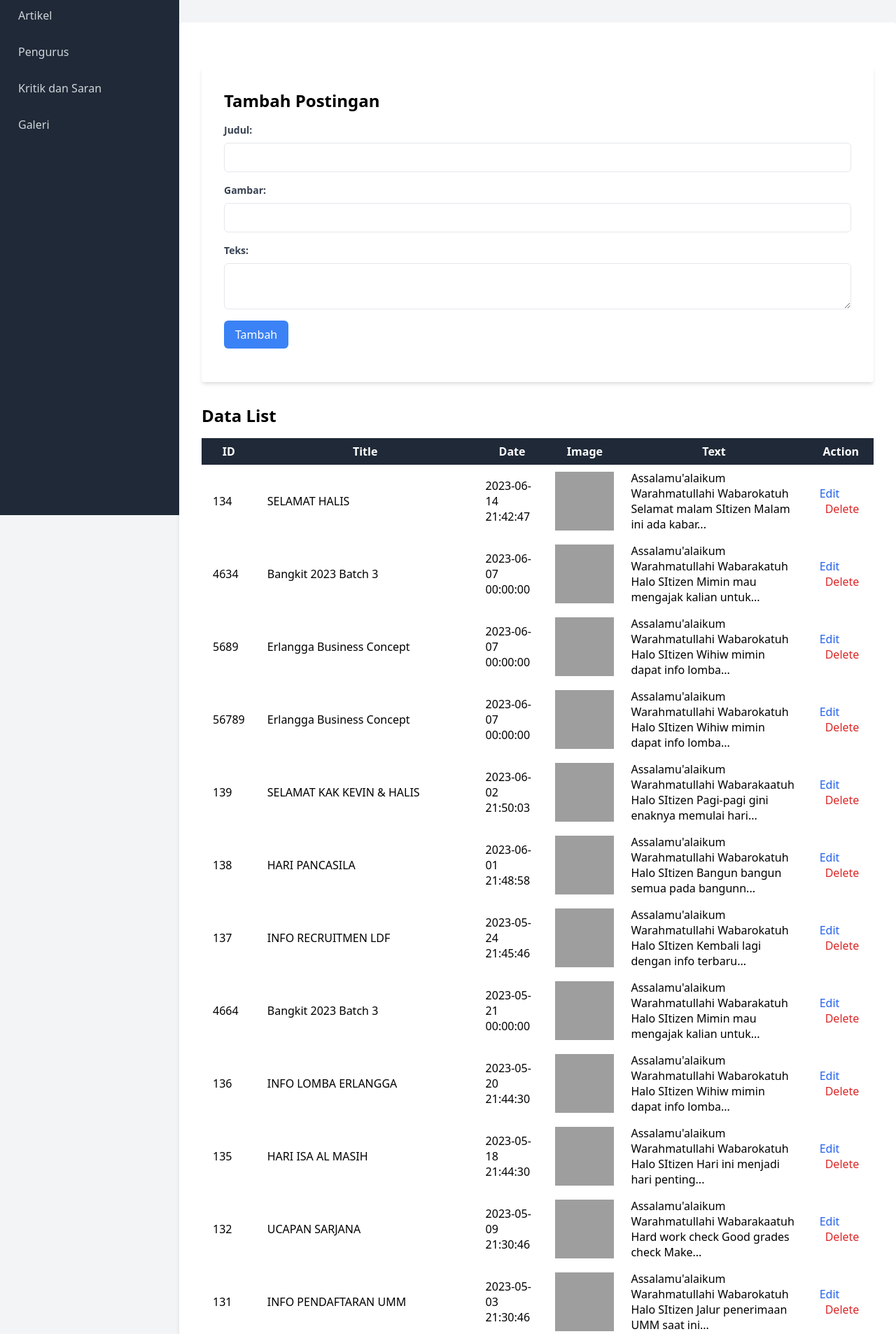
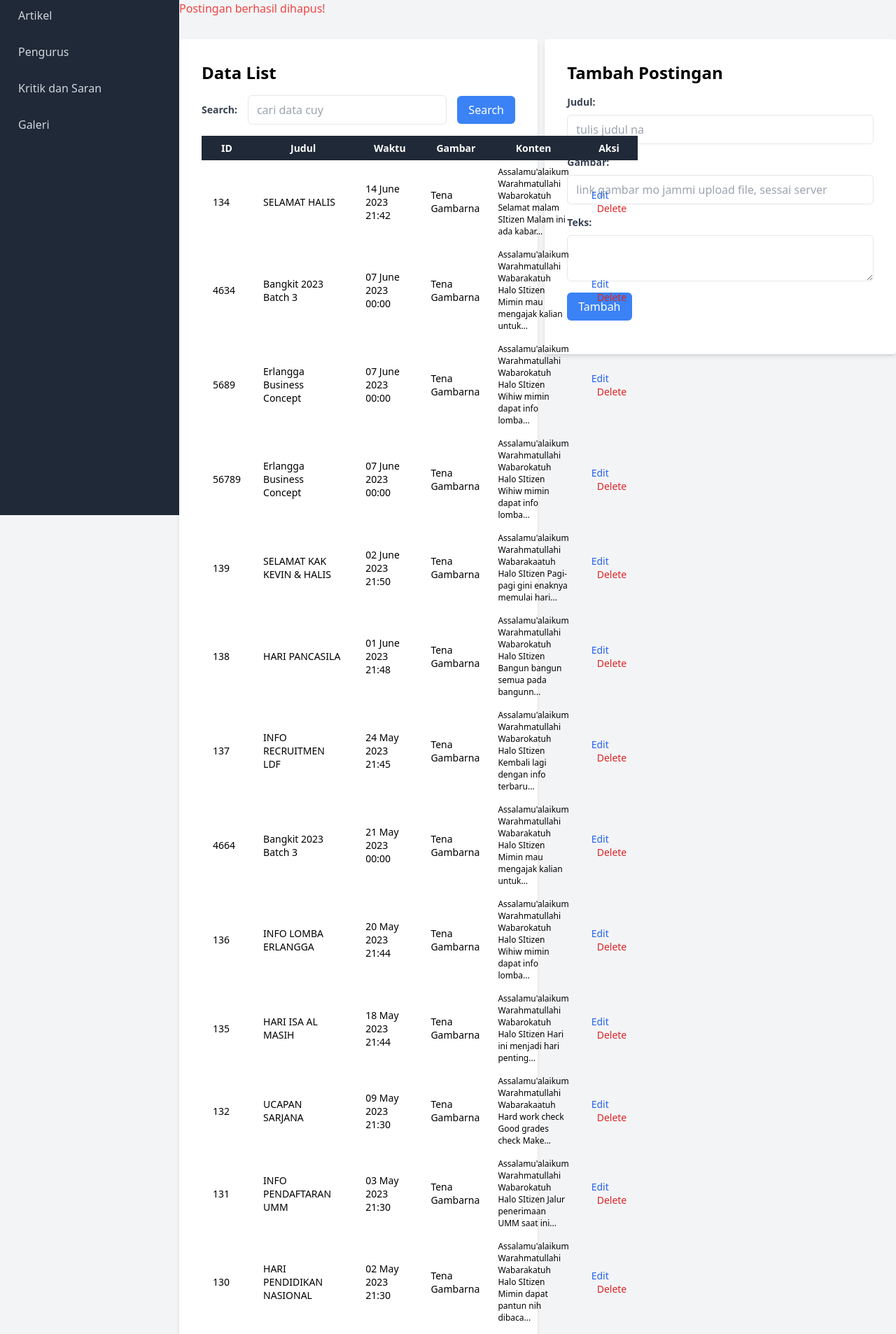
Before and after one commit to Cipaxdragon/HMJ-SI, a PHP site: page /d.php?delete=true in a window 1280 px wide. Shown: the part 64-1970 px from the top of the page at 70% size. Run offline with PHP 8.4, Linux system fonts and the light colour scheme; the visitor is signed in with stand-in values (Sample User, id 1); data comes from the database, SQL or seed files in the repository; some libraries are stand-ins or nearby versions; grey boxes are pictures that could not be loaded.

Commit message:
awkoakwoa

```diff
--- a/includes/create.php
+++ b/includes/create.php
@@ -16,7 +16,7 @@ if ($_SERVER["REQUEST_METHOD"] == "POST") {
             VALUES ('$judul', '$gambar', '$teks', '$waktu', '')";
 
     if ($conn->query($sql) === TRUE) {
-        echo "Postingan berhasil ditambahkan";
+        header("Location: ../d.php?success=true");
     } else {
         echo "Error: " . $sql . "<br>" . $conn->error;
     }
--- a/includes/delete.php
+++ b/includes/delete.php
@@ -10,7 +10,8 @@ include_once "koneksi.php";
 $sql = "DELETE FROM postingan WHERE id = $id";
 
 if ($conn->query($sql) === TRUE) {
-    echo "Postingan berhasil dihapus";
+    header("Location: ../d.php?delete=true");
+
 } else {
     echo "Error: " . $sql . "<br>" . $conn->error;
 }
--- a/includes/read_artikel.php
+++ b/includes/read_artikel.php
@@ -1,8 +1,6 @@
 <?php
-
 // Mengambil semua postingan
-$sql = "SELECT * FROM postingan
-ORDER BY waktu DESC;
+$sql = "SELECT * FROM postingan ORDER BY waktu DESC;
 ";
 $result = $conn->query($sql);
 
@@ -13,6 +11,45 @@ if ($result->num_rows > 0) {
     $postingan = [];
 }
 
+
+
+function getAllArtikel()
+{
+    global $conn;
+
+    // Mengambil semua postingan
+    $sql = "SELECT * FROM postingan ORDER BY waktu DESC";
+    $result = $conn->query($sql);
+
+    // Memeriksa apakah ada postingan
+    if ($result->num_rows > 0) {
+        $postingan = $result->fetch_all(MYSQLI_ASSOC);
+    } else {
+        $postingan = [];
+    }
+
+    return $postingan;
+}
+
+function searchArtikel($search)
+{
+    global $conn;
+
+    // Implement your search logic here
+    // Example: Searching by 'judul' or 'teks'
+    $sql = "SELECT * FROM postingan WHERE judul LIKE '%$search%' OR teks LIKE '%$search%' ORDER BY waktu DESC";
+    $result = $conn->query($sql);
+
+    // Memeriksa apakah ada hasil pencarian
+    if ($result->num_rows > 0) {
+        $postingan = $result->fetch_all(MYSQLI_ASSOC);
+    } else {
+        $postingan = [];
+    }
+
+    return $postingan;
+}
+
+
 // Menutup koneksi database
-$conn->close();
 ?>
--- a/includes/update.php
+++ b/includes/update.php
@@ -14,7 +14,7 @@ if ($_SERVER["REQUEST_METHOD"] == "POST") {
             WHERE id=$id";
     include_once "koneksi.php";
     if ($conn->query($sql) === TRUE) {
-        echo "Postingan berhasil diupdate";
+        header("Location: ../d.php?edit=true");
     } else {
         echo "Error: " . $sql . "<br>" . $conn->error;
     }
--- a/pages/crud2/artikel.php
+++ b/pages/crud2/artikel.php
@@ -1,36 +1,67 @@
-
 <!-- Daftar Artikel -->
 <?php
    include_once "includes/read_artikel.php";
+   if (isset($_POST['search'])) {
+      $search = $_POST['search'];
+      $postingan = searchArtikel($search); // Assuming you have a function to perform the search
+   }
+
 
    ?>
 <style>
-         .max-w-lg{
+   .max-w-lg {
    max-width: 72rem;
    }
+   /* ... (CSS yang sudah ada) ... */
+   #cari {
+   gap: 15px;
+   display: flex;
+   align-content: center;
+   justify-content: center;
+   align-items: center;
+   }
+   /* ... (CSS yang sudah ada) ... */
+   table {
+   font-size: 14px;
+   }
+   th, td {
+   padding: 8px;
+   }
+   #data-table-body td:nth-child(5) {
+   font-size: 12px;
+   }
 </style>
+</style>
+<div id="tambah">
+   <?php
+      if (isset($_GET['success']) && $_GET['success'] == 'true') {
+         echo '<p class="text-green-500">Postingan berhasil ditambahkan!</p>';
+      }
+      if (isset($_GET['edit']) && $_GET['edit'] == 'true') {
+         echo '<p class="text-green-500">Postingan berhasil edit</p>';
+      }
+       if (isset($_GET['delete']) && $_GET['delete'] == 'true') {
+         echo '<p class="text-red-500">Postingan berhasil dihapus!</p>';}
+      ?>
+</div>
 <!-- Content -->
-
-         <div class="container mx-auto my-8 p-8 bg-white rounded shadow-md">
 <!-- Add Data Button -->
-            <div class="container mx-auto my-8 p-8 bg-white rounded shadow-md">
-               <div id="tambah">
-               </div>
+<div class="container mx-auto my-8 p-8 bg-white rounded shadow-md float-right" style="width: 49%;">
    <h2 class="text-2xl font-semibold mb-4">Tambah Postingan</h2>
    <form action="includes/create.php" method="POST" class="max-w-lg mx-auto">
       <div class="mb-4">
          <label for="judul" class="block text-gray-700 text-sm font-bold mb-2">Judul:</label>
-                     <input type="text" id="judul" name="judul" required
+         <input type="text" id="judul" placeholder="tulis judul na" name="judul" autocomplete="off"  required
             class="w-full px-3 py-2 border rounded-md focus:outline-none focus:border-blue-500">
       </div>
       <div class="mb-4">
          <label for="gambar" class="block text-gray-700 text-sm font-bold mb-2">Gambar:</label>
-                     <input type="text" id="gambar" name="gambar" required
+         <input type="text" id="gambar" placeholder="link gambar mo jammi upload file, sessai server " name="gambar" autocomplete="off" required
             class="w-full px-3 py-2 border rounded-md focus:outline-none focus:border-blue-500">
       </div>
       <div class="mb-4">
          <label for="teks" class="block text-gray-700 text-sm font-bold mb-2">Teks:</label>
-                     <textarea id="teks" name="teks" required
+         <textarea id="teks" name="teks" autocomplete="off" required
             class="w-full px-3 py-2 border rounded-md focus:outline-none focus:border-blue-500"></textarea>
       </div>
       <div class="mb-4">
@@ -43,20 +74,37 @@
       CKEDITOR.replace('teks');
    </script>
 </div>
+<div class="container mx-auto my-8 p-8 bg-white rounded shadow-md float-left" style="width: 50%;">
    <h2 class="text-2xl font-semibold mb-4">Data List</h2>
+   <style>
+      #cari{
+      gap: 15px;
+      display: flex;
+      align-content: center;
+      justify-content: center;
+      align-items: center;
+      }
+   </style>
+   <!-- Search Form -->
+   <form action="" method="POST" class="mb-4" id="cari">
+      <label for="search" class="block text-gray-700 text-sm font-bold ">Search:</label>
+      <input type="text" id="search" name="search" autocomplete="off" placeholder="cari data cuy " class="w-full px-3 py-2 border rounded-md focus:outline-none focus:border-blue-500">
+      <button type="submit" class="bg-blue-500 text-white px-4 py-2 rounded-md hover:bg-blue-600 cursor-pointer">Search</button>
+   </form>
    <table class="w-full mb-8">
       <thead>
          <tr>
             <th class="py-2 px-4 bg-gray-800 text-white">ID</th>
-                     <th class="py-2 px-4 bg-gray-800 text-white">Title</th>
-                     <th class="py-2 px-4 bg-gray-800 text-white">Date</th>
-                     <th class="py-2 px-4 bg-gray-800 text-white">Image</th>
-                     <th class="py-2 px-4 bg-gray-800 text-white">Text</th>
-                     <th class="py-2 px-4 bg-gray-800 text-white">Action</th>
+            <th class="py-2 px-4 bg-gray-800 text-white">Judul</th>
+            <th class="py-2 px-4 bg-gray-800 text-white">Waktu</th>
+            <th class="py-2 px-4 bg-gray-800 text-white">Gambar</th>
+            <th class="py-2 px-4 bg-gray-800 text-white">Konten</th>
+            <th class="py-2 px-4 bg-gray-800 text-white">Aksi</th>
          </tr>
       </thead>
       <tbody id="data-table-body">
-                  <?php foreach ($postingan as $post) {
+         <?php
+            foreach ($postingan as $post) {
                // Mendapatkan array kata dari teks
                $words = str_word_count($post['teks'], 1);
 
@@ -70,9 +118,19 @@
          <tr>
             <td class="py-2 px-4"><?php echo $post['id']; ?></td>
             <td class="py-2 px-4"><?php echo $post['judul']; ?></td>
-                     <td class="py-2 px-4"><?php echo $post['waktu'] ;  ?></td>
+            <td class="py-2 px-4"><?php echo date('d F Y H:i', strtotime($post['waktu'])); ?></td>
             <td class="py-2 px-2" style="width: 100px; height: 100px; overflow: hidden;  border-radius: 10px;">
-                        <img src="<?php echo $post['gambar']; ?>" alt="Post Image" class="object-cover w-full h-full">
+               <?php
+                  $gambarPath = $post['gambar'];
+                  if (file_exists($gambarPath)) {
+                     // Display the image if it exists
+                     echo '<img src="' . $gambarPath . '" alt="Post Image" class="object-cover w-full h-full">';
+                  } else {
+                     // Display a placeholder image or a message if the image doesn't exist
+                     echo 'Tena Gambarna';
+                  }
+                  ?>
+            </td>
             </td>
             <td class="py-2 px-4"><?php echo $limitedText; ?></td>
             <td class="py-2 px-4">
@@ -84,3 +142,5 @@
       </tbody>
    </table>
 </div>
+<?php
+   $conn->close();?>
```
Also changed, not shown: admin.php (+42 -4 lines), login.php (deleted, +0 -37 lines), tes.html (deleted, +0 -97 lines), tes.php (added, +17 -0 lines), .htaccess (added), pages/pengumuman.php (line endings or trailing spaces), pages/pengurus.php (indentation only). Lines whose indentation alone changed are shown as unchanged.
